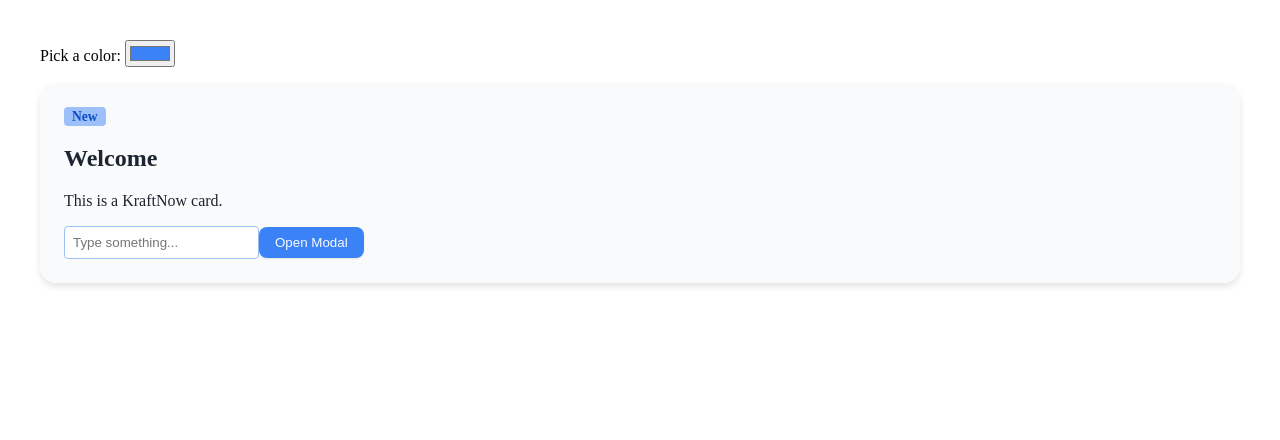
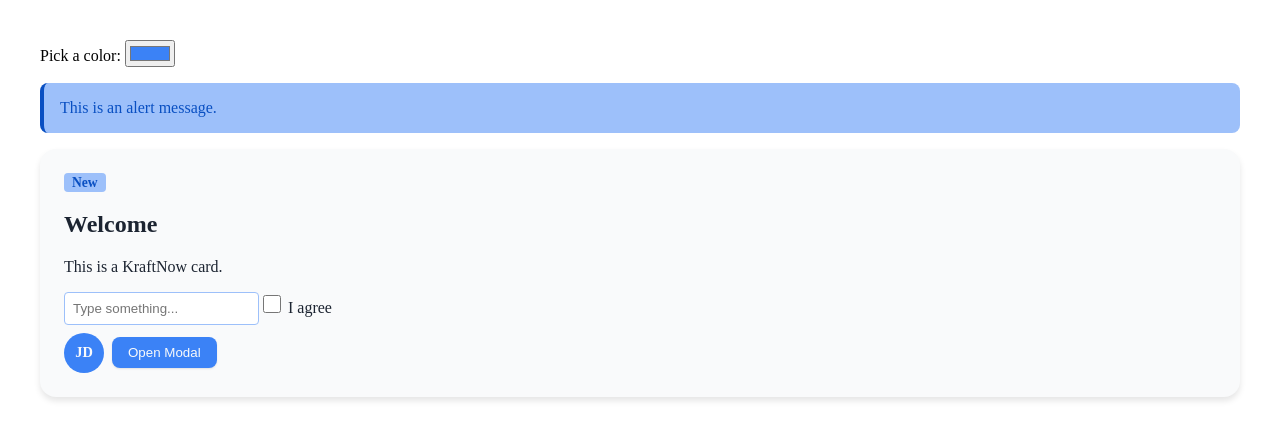
Before and after one commit to mossveil-dev/kraftnow, a React (Vite) app: page / in a window 1280 px wide. Shown: the top 440 px of the page. Built offline with nearby package versions, Linux system fonts and the light colour scheme.

Commit message:
feat: add Checkbox, Alert, and Avatar components

```diff
--- a/src/App.tsx
+++ b/src/App.tsx
@@ -5,6 +5,9 @@ import { Card } from './components/Card'
 import { Input } from './components/Input'
 import { Badge } from './components/Badge'
 import { Modal } from './components/Modal'
+import { Checkbox } from './components/Checkbox'
+import { Alert } from './components/Alert'
+import { Avatar } from './components/Avatar'
 
 export function App() {
   const [color, setColor] = useState('#3b82f6')
@@ -15,20 +18,24 @@ export function App() {
       <div style={{ padding: '2rem' }}>
         <label>
           Pick a color:{' '}
-          <input
-            type="color"
-            value={color}
-            onChange={(e) => setColor(e.target.value)}
-          />
+          <input type="color" value={color} onChange={(e) => setColor(e.target.value)} />
         </label>
 
-        <div style={{ marginTop: '1rem' }}>
+        <div style={{ marginTop: '1rem', display: 'flex', flexDirection: 'column', gap: '1rem' }}>
+          <Alert>This is an alert message.</Alert>
+
           <Card>
             <Badge>New</Badge>
             <h2>Welcome</h2>
             <p>This is a KraftNow card.</p>
             <Input placeholder="Type something..." />
-            <Button onClick={() => setOpen(true)}>Open Modal</Button>
+            <label>
+              <Checkbox /> I agree
+            </label>
+            <div style={{ display: 'flex', alignItems: 'center', gap: '0.5rem', marginTop: '0.5rem' }}>
+              <Avatar name="John Doe" />
+              <Button onClick={() => setOpen(true)}>Open Modal</Button>
+            </div>
           </Card>
         </div>
 
--- /dev/null
+++ b/src/components/Alert.tsx
@@ -0,0 +1,19 @@
+import { useTheme } from '../core/KraftNowProvider'
+
+export function Alert({ children }: { children: React.ReactNode }) {
+  const theme = useTheme()
+
+  return (
+    <div
+      style={{
+        backgroundColor: theme.colors.light,
+        color: theme.colors.dark,
+        padding: theme.spacing.md,
+        borderRadius: theme.radius.md,
+        borderLeft: `4px solid ${theme.colors.dark}`,
+      }}
+    >
+      {children}
+    </div>
+  )
+}
--- /dev/null
+++ b/src/components/Avatar.tsx
@@ -0,0 +1,46 @@
+import { useTheme } from '../core/KraftNowProvider'
+
+export function Avatar({ name, src }: { name: string; src?: string }) {
+  const theme = useTheme()
+
+  const initials = name
+    .split(' ')
+    .map((n) => n[0])
+    .slice(0, 2)
+    .join('')
+    .toUpperCase()
+
+  if (src) {
+    return (
+      <img
+        src={src}
+        alt={name}
+        style={{
+          width: '40px',
+          height: '40px',
+          borderRadius: '50%',
+          objectFit: 'cover',
+        }}
+      />
+    )
+  }
+
+  return (
+    <div
+      style={{
+        width: '40px',
+        height: '40px',
+        borderRadius: '50%',
+        backgroundColor: theme.colors.base,
+        color: theme.colors.background,
+        display: 'flex',
+        alignItems: 'center',
+        justifyContent: 'center',
+        fontWeight: 600,
+        fontSize: '0.9rem',
+      }}
+    >
+      {initials}
+    </div>
+  )
+}
--- /dev/null
+++ b/src/components/Checkbox.tsx
@@ -0,0 +1,18 @@
+import { useTheme } from '../core/KraftNowProvider'
+
+export function Checkbox(props: React.InputHTMLAttributes<HTMLInputElement>) {
+  const theme = useTheme()
+
+  return (
+    <input
+      type="checkbox"
+      {...props}
+      style={{
+        width: '18px',
+        height: '18px',
+        accentColor: theme.colors.base,
+        cursor: 'pointer',
+      }}
+    />
+  )
+}
```
